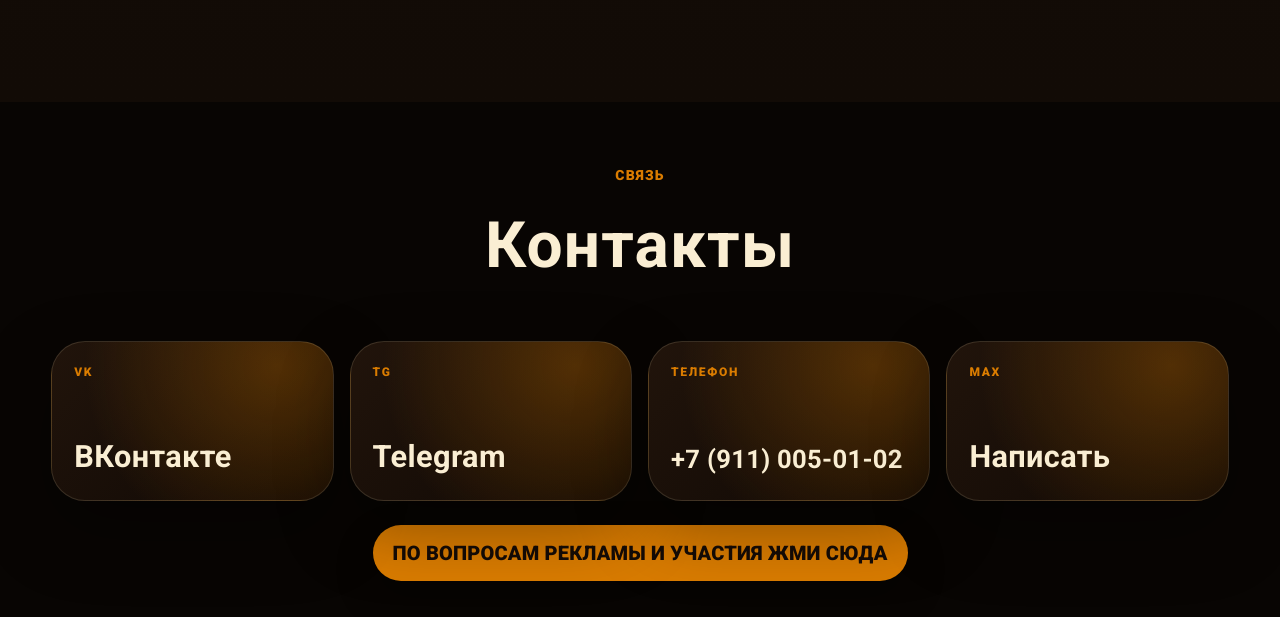
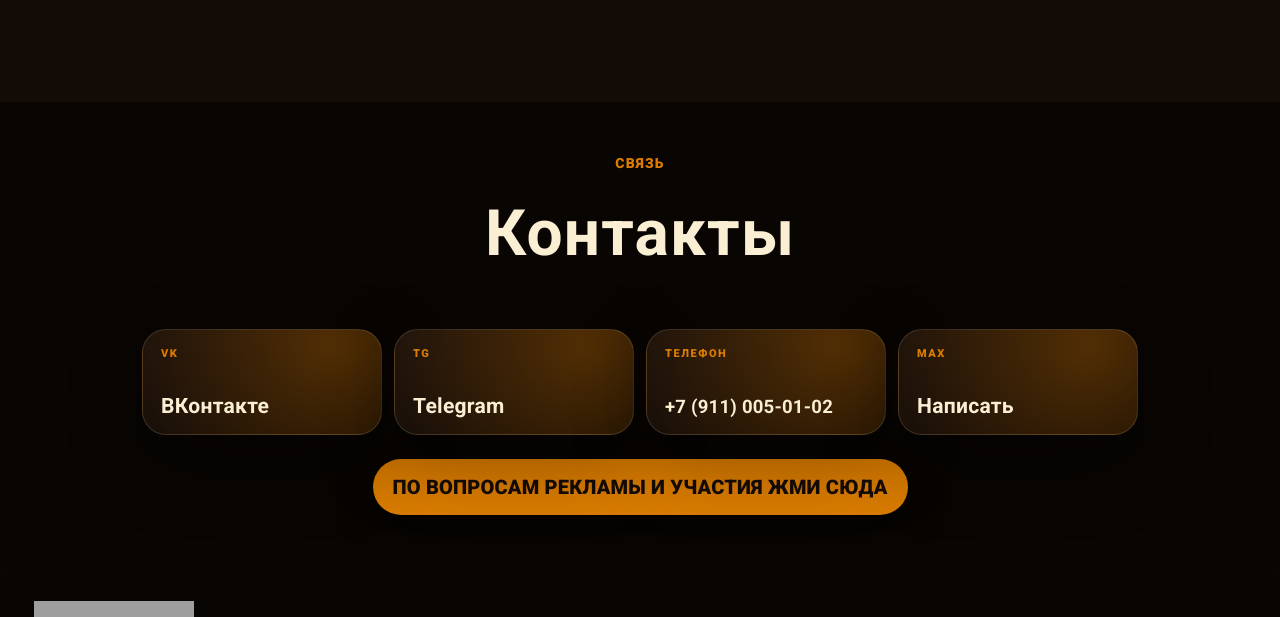
Before and after one commit to Varchun87/paru-par, a React (Vite) app: page / in a window 1280 px wide. Shown: the part 6381-6998 px from the top of the page. Built offline with nearby package versions, Linux system fonts and the light colour scheme; grey boxes are pictures that could not be loaded.

Commit message:
Lock modal scroll and compact contacts

```diff
--- a/src/components/DeferredSections.tsx
+++ b/src/components/DeferredSections.tsx
@@ -85,6 +85,32 @@ function useMediaQuery(query: string) {
   }, [query]);
 
   return matches;
+}
+
+function useBodyScrollLock(isLocked: boolean) {
+  useEffect(() => {
+    if (!isLocked) return;
+
+    const scrollY = window.scrollY;
+    const { body } = document;
+    const previousPosition = body.style.position;
+    const previousTop = body.style.top;
+    const previousWidth = body.style.width;
+    const previousOverflow = body.style.overflow;
+
+    body.style.position = 'fixed';
+    body.style.top = `-${scrollY}px`;
+    body.style.width = '100%';
+    body.style.overflow = 'hidden';
+
+    return () => {
+      body.style.position = previousPosition;
+      body.style.top = previousTop;
+      body.style.width = previousWidth;
+      body.style.overflow = previousOverflow;
+      window.scrollTo(0, scrollY);
+    };
+  }, [isLocked]);
 }
 
 function IntroSection() {
@@ -188,6 +214,8 @@ function ZonesSection() {
   const [selectedZone, setSelectedZone] = useState<Zone | null>(null);
   const shouldAnimateCards = useMediaQuery('(min-width: 1025px)');
 
+  useBodyScrollLock(Boolean(selectedZone));
+
   useEffect(() => {
     if (!selectedZone) return;
 
@@ -282,6 +310,8 @@ function LineupSection() {
     return [...knownPeople, ...placeholders].slice(0, 5);
   }, [activeCategory]);
 
+  useBodyScrollLock(Boolean(selectedPerson));
+
   useEffect(() => {
     if (!selectedPerson) return;
 
@@ -289,13 +319,9 @@ function LineupSection() {
       if (event.key === 'Escape') setSelectedPerson(null);
     };
 
-    document.body.style.overflow = 'hidden';
     window.addEventListener('keydown', closeOnEscape);
 
-    return () => {
-      document.body.style.overflow = '';
-      window.removeEventListener('keydown', closeOnEscape);
-    };
+    return () => window.removeEventListener('keydown', closeOnEscape);
   }, [selectedPerson]);
 
   return (
--- a/src/styles.css
+++ b/src/styles.css
@@ -1137,11 +1137,11 @@ p { color: rgba(255, 244, 223, .78); line-height: var(--leading); letter-spacing
 
 .zone-modal-backdrop {
   position: fixed;
-  z-index: 80;
+  z-index: 100;
   inset: 0;
   display: grid;
   place-items: center;
-  padding: 20px;
+  padding: clamp(14px, 3vw, 28px);
   background: rgba(8, 5, 3, .78);
   backdrop-filter: blur(10px);
 }
@@ -1418,11 +1418,11 @@ p { color: rgba(255, 244, 223, .78); line-height: var(--leading); letter-spacing
 
 .lineup-modal-backdrop {
   position: fixed;
-  z-index: 80;
+  z-index: 100;
   inset: 0;
   display: grid;
   place-items: center;
-  padding: 42px 18px;
+  padding: clamp(14px, 4vw, 42px) 18px;
   background: rgba(247, 244, 235, .94);
   color: #110b06;
 }
@@ -1729,23 +1729,24 @@ p { color: rgba(255, 244, 223, .78); line-height: var(--leading); letter-spacing
 
 .contacts {
   background: #080503;
-  padding-top: 64px;
-  padding-bottom: 64px;
+  padding-top: 52px;
+  padding-bottom: 52px;
 }
 
 .contact-grid {
   display: grid;
-  grid-template-columns: repeat(4, 1fr);
-  gap: 16px;
+  grid-template-columns: repeat(4, minmax(160px, 240px));
+  justify-content: center;
+  gap: 12px;
 }
 
 .contact-grid a {
-  min-height: 160px;
+  min-height: 106px;
   display: flex;
   flex-direction: column;
   justify-content: space-between;
-  padding: 22px;
-  border-radius: 34px;
+  padding: 16px 18px;
+  border-radius: 24px;
   background:
     radial-gradient(circle at 80% 15%, rgba(218, 124, 0, .3), transparent 12rem),
     linear-gradient(135deg, #21140b, #0f0804);
@@ -1755,7 +1756,7 @@ p { color: rgba(255, 244, 223, .78); line-height: var(--leading); letter-spacing
 }
 
 .contact-grid a:hover {
-  transform: translateY(-8px);
+  transform: translateY(-5px);
   border-color: rgba(218, 124, 0, .5);
   box-shadow: var(--shadow-strong);
 }
@@ -1764,18 +1765,18 @@ p { color: rgba(255, 244, 223, .78); line-height: var(--leading); letter-spacing
   color: var(--gold);
   text-transform: uppercase;
   letter-spacing: .14em;
-  font-size: 12px;
+  font-size: 11px;
   font-weight: 950;
 }
 
 .contact-grid strong {
   color: var(--cream);
-  font-size: clamp(22px, 2.4vw, 34px);
-  line-height: var(--leading);
+  font-size: clamp(18px, 1.65vw, 25px);
+  line-height: 1.08;
   letter-spacing: var(--tracking);
 }
 
-.contact-grid a:nth-child(3) strong { white-space: nowrap; font-size: clamp(20px, 2vw, 28px); }
+.contact-grid a:nth-child(3) strong { white-space: nowrap; font-size: clamp(17px, 1.45vw, 22px); }
 
 .contact-cta {
   width: fit-content;
@@ -2099,7 +2100,7 @@ p { color: rgba(255, 244, 223, .78); line-height: var(--leading); letter-spacing
   .gallery-grid { grid-auto-rows: 240px; }
   .zone-grid { grid-template-columns: repeat(2, 1fr); }
   .lineup-grid { grid-template-columns: repeat(3, minmax(150px, 184px)); gap: 28px; justify-content: center; }
-  .contact-grid { grid-template-columns: repeat(2, 1fr); }
+  .contact-grid { grid-template-columns: repeat(2, minmax(160px, 240px)); }
   .ticket-shop-grid { grid-template-columns: 1fr; }
   .countdown-section { padding-bottom: 34px; }
   .intro-grid { padding-top: 34px; }
@@ -2145,6 +2146,7 @@ p { color: rgba(255, 244, 223, .78); line-height: var(--leading); letter-spacing
   .lineup-card { grid-template-rows: auto auto; justify-items: center; }
   .lineup-photo { max-width: min(184px, 100%); }
   .contact-grid { grid-template-columns: 1fr; }
+  .contact-grid a { min-height: 92px; border-radius: 22px; }
   .ticket-list { grid-template-columns: 1fr; }
   .zone-card { min-height: 250px; aspect-ratio: auto; }
   .zone-card h3 { font-size: clamp(32px, 9vw, 44px); }
```
